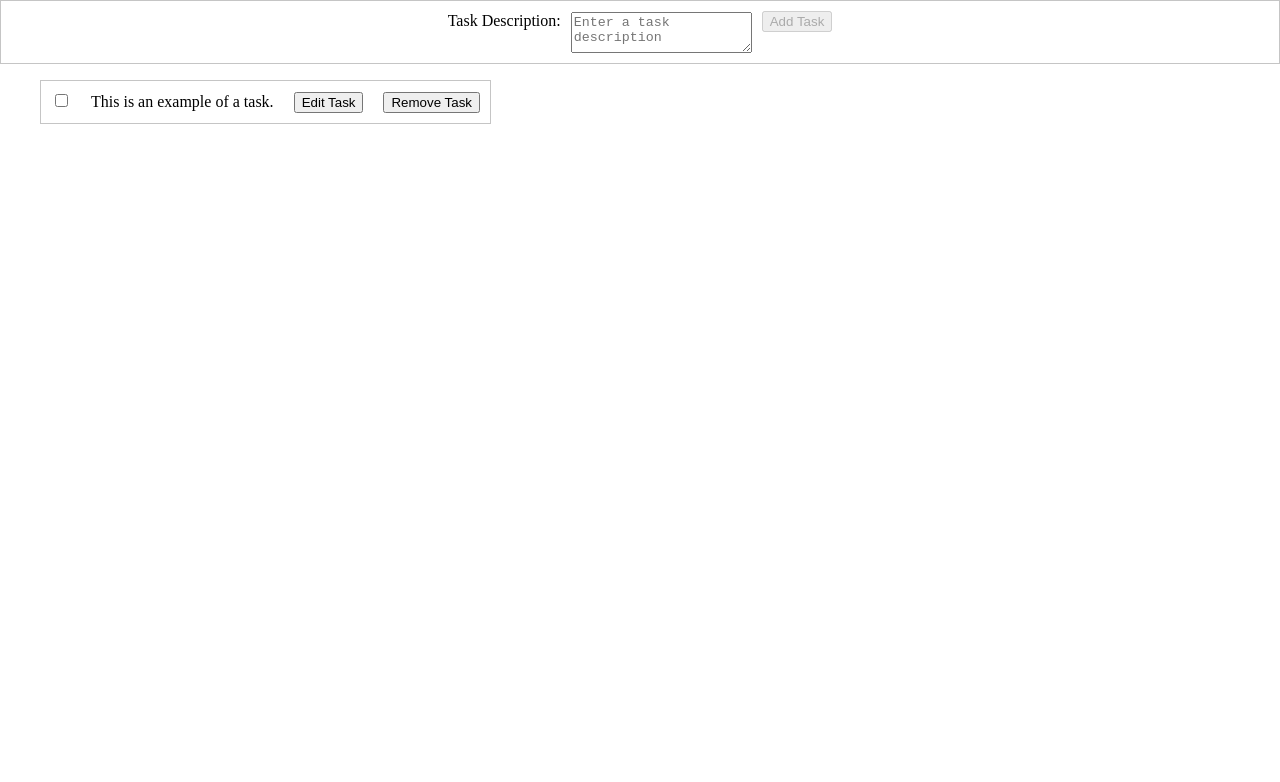
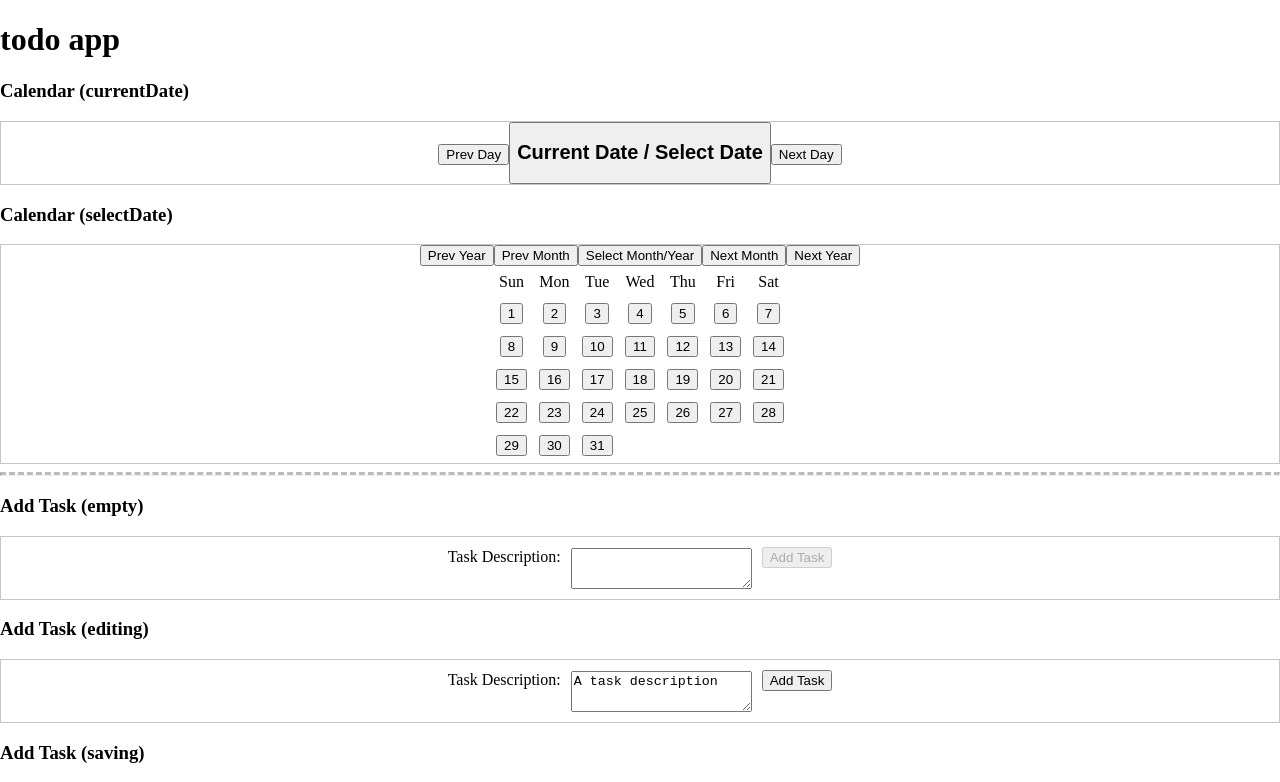
Before and after one commit to tjvans/react-todo, a React app: page / in a window 1280 px wide. Shown: the top 782 px of the page. Built offline with nearby package versions, Linux system fonts and the light colour scheme; the HTML template or start-up script is replaced by a standard one.

Commit message:
create calendar mock

```diff
--- a/src/App.jsx
+++ b/src/App.jsx
@@ -5,7 +5,7 @@ import Mock from "./storybook/Mock";
 import { initialState, taskReducer } from "./reducer/taskReducer";
 import "./css/App.css";
 
-let showMock = false;
+let showMock = true;
 
 let nextId = initialState.length;
 
--- a/src/css/Mock.css
+++ b/src/css/Mock.css
@@ -1,3 +1,19 @@
+.calendar-container {
+  display: flex;
+  flex-wrap: wrap;
+  align-items: center;
+  flex-direction: column;
+  border: 0.1px solid #0000003a;
+}
+.calendar-container .days-table {
+  table-layout: fixed;
+  border-collapse: collapse;
+}
+th, td {
+  padding: 5px;
+  text-align: center;
+}
+
 .task-container {
   width: fit-content;
   display: flex;
--- a/src/storybook/Mock.jsx
+++ b/src/storybook/Mock.jsx
@@ -1,23 +1,68 @@
 import "../css/Mock.css";
 
-let addStatuses = ["empty", "editing", "saving"];
-
-let taskStatuses = ["saved", "editing", "empty", "saving", "done"];
+const addStatus = ["empty", "editing", "saving"];
+const calendarStatus = ["currentDate", "selectDate"];
+const taskStatus = ["saved", "editing", "empty", "saving", "done"];
 
 export default function Mock() {
   return (
     <>
       <h1>todo app</h1>
-      {addStatuses.map((status) => (
+      {calendarStatus.map((status) => (
+        <section key={status}>
+          <h3>Calendar ({status})</h3>
+          <Calendar status={status} />
+        </section>
+      ))}
+      <hr className="divider" style={{ borderTop: "3px dashed #bbb" }} />
+      {addStatus.map((status) => (
         <section key={status}>
           <h3>Add Task ({status})</h3>
           <AddTask status={status} />
         </section>
       ))}
       <hr className="divider" style={{ borderTop: "3px dashed #bbb" }} />
-      <TaskList statuses={taskStatuses} />
+      <TaskList status={taskStatus} />
     </>
   );
+}
+
+function Calendar ({ status }) {
+  const weekdays = ['Sun', 'Mon', 'Tue', 'Wed', 'Thu', 'Fri', 'Sat']
+  const month = []
+  for (let i = 1; i <= 31; i++) {
+    month[i] = <td key={i}><button>{i}</button></td>
+  }
+  if (status === "selectDate") {
+  return (
+      <div className="calendar-container">
+        <div className="month-year-selector">
+          <button>Prev Year</button><button>Prev Month</button><button>Select Month/Year</button><button>Next Month</button><button>Next Year</button>
+        </div>
+        <div className="days-table">
+          <table>
+            <thead>
+              <tr>{weekdays.map((weekday) => <td key={weekday}>{weekday}</td>)}</tr>
+            </thead>
+            <tbody>
+              <tr>{month.slice(0, 8).map((day) => day)}</tr>
+              <tr>{month.slice(8, 15).map((day) => day)}</tr>
+              <tr>{month.slice(15, 22).map((day) => day)}</tr>
+              <tr>{month.slice(22, 29).map((day) => day)}</tr>
+              <tr>{month.slice(29, 32).map((day) => day)}</tr>
+            </tbody>
+          </table>
+        </div>
+      </div>
+    )
+  }
+  return (
+    <div className="calendar-container">
+        <div className="month-year-selector">
+          <button>Prev Day</button><button><h1>Current Date / Select Date</h1></button><button>Next Day</button>
+      </div>
+    </div>
+  )
 }
 
 function AddTask({ status }) {
@@ -33,6 +78,7 @@ function AddTask({ status }) {
                 : ""
             }
             disabled={status === "saving"}
+            readOnly={true}
           />
         </label>
         <button disabled={status === "empty" || status === "saving"}>
@@ -43,10 +89,10 @@ function AddTask({ status }) {
   }
 }
 
-function TaskList({ statuses }) {
+function TaskList({ status }) {
   return (
     <>
-      {statuses.map((status) => (
+      {status.map((status) => (
         <section key={status}>
           <h3>Task ({status}):</h3>
           <Task status={status} />
@@ -60,11 +106,11 @@ function Task({ status }) {
   if (status === "saved" || status === "done") {
     return (
       <div className="task-container">
-        <p>A task description</p>
         <label>
           Done
-          <input type="checkbox" checked={status === "saved" ? false : true} />
+          <input type="checkbox" checked={status === "saved" ? false : true} readOnly={true}/>
         </label>
+        <p>A task description</p>
         {status === "saved" && <button>Edit Task</button>}
         <button>Remove Task</button>
       </div>
```
